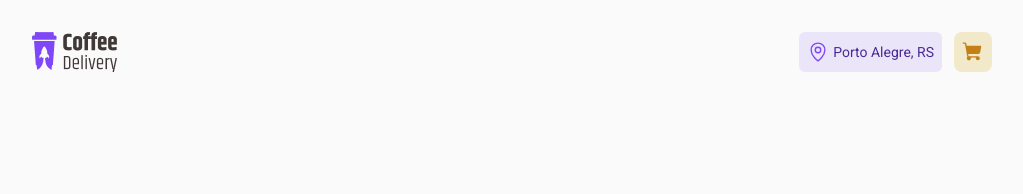
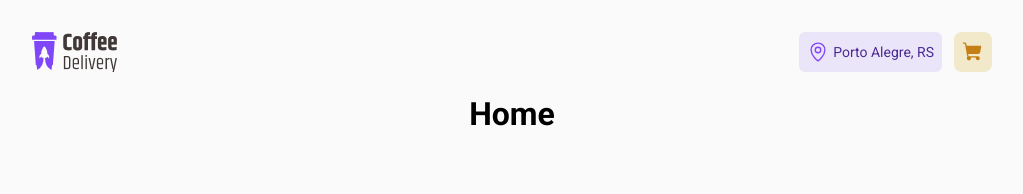
Before and after one commit to Baradelli/coffee-delivery, a React (Vite) app: page / in a window 1280 px wide. Shown: the top 194 px of the page, without its empty margins (128-1151 px from the left). Built offline with nearby package versions, Linux system fonts and the light colour scheme.

Commit message:
Implement routing and container structure with a new Router component

```diff
--- a/src/App.tsx
+++ b/src/App.tsx
@@ -1,14 +1,13 @@
 import { ThemeProvider } from "styled-components";
+import { defaultTheme } from "./styles/themes/default";
+import { GlobalStyle } from "./styles/themes/global";
 
-import { defaultTheme } from "./styles/themes/default";
-import { BrowserRouter } from "react-router-dom";
-import { GlobalStyle } from "./styles/themes/global";
-import { Header } from "./components/header";
+import { Router } from "./Router";
 
 export function App() {
   return (
     <ThemeProvider theme={defaultTheme}>
-      <Header />
+      <Router />
 
       <GlobalStyle />
     </ThemeProvider>
--- /dev/null
+++ b/src/Router.tsx
@@ -0,0 +1,18 @@
+import { lazy } from "react";
+import { BrowserRouter, Route, Routes } from "react-router-dom";
+
+import { Container } from "./components/container";
+
+const Home = lazy(() => import("./pages/Home"));
+
+export const Router = () => {
+  return (
+    <BrowserRouter>
+      <Routes>
+        <Route element={<Container />}>
+          <Route path="/" element={<Home />} />
+        </Route>
+      </Routes>
+    </BrowserRouter>
+  );
+};
--- /dev/null
+++ b/src/components/Container/index.tsx
@@ -0,0 +1,16 @@
+import { Outlet } from "react-router-dom";
+
+import { ContainerComponent } from "../Container/styles";
+import { Header } from "../Header";
+
+export const Container = () => {
+  return (
+    <>
+      <Header />
+
+      <ContainerComponent>
+        <Outlet />
+      </ContainerComponent>
+    </>
+  );
+};
--- /dev/null
+++ b/src/components/Container/styles.ts
@@ -0,0 +1,8 @@
+import styled from "styled-components";
+
+export const ContainerComponent = styled.div`
+  display: flex;
+  flex-direction: column;
+  align-items: center;
+  justify-content: center;
+`;
--- /dev/null
+++ b/src/pages/Home.tsx
@@ -0,0 +1,3 @@
+export default function Home() {
+  return <h1>Home</h1>;
+}
```
